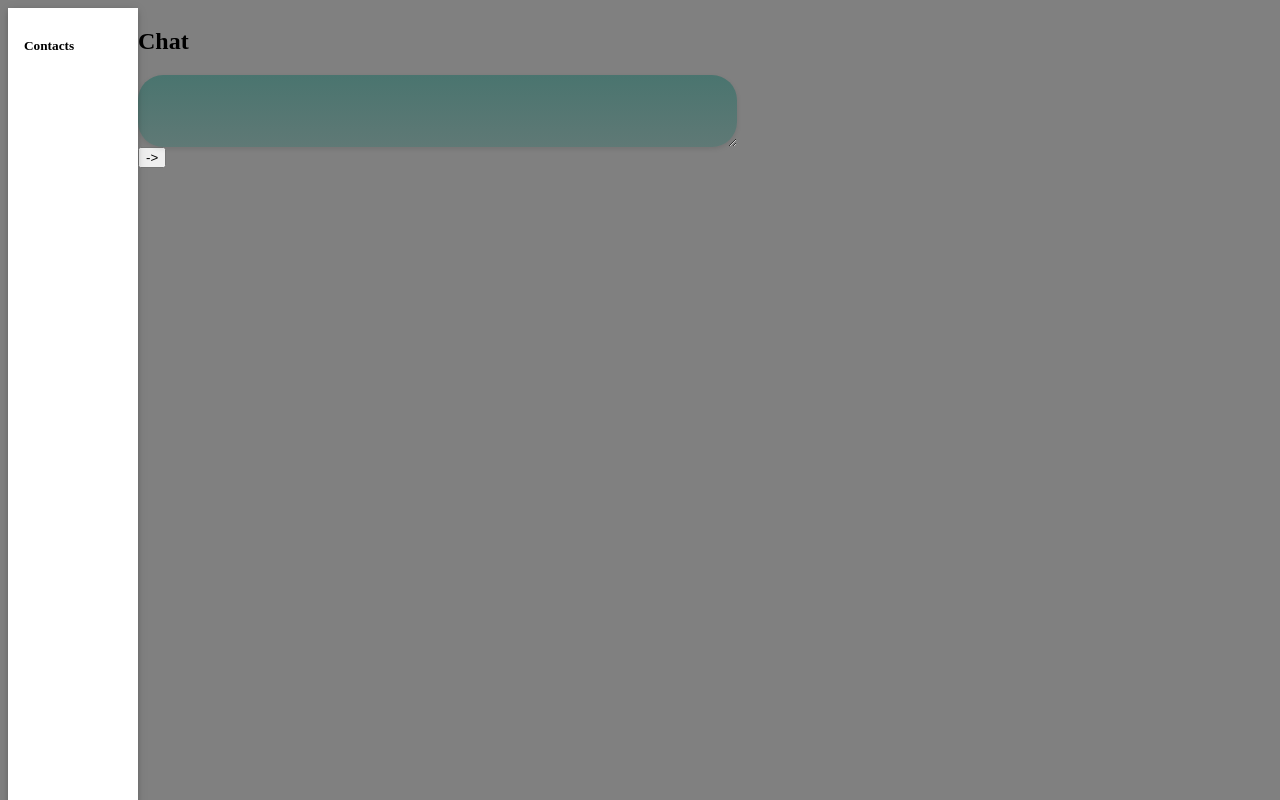
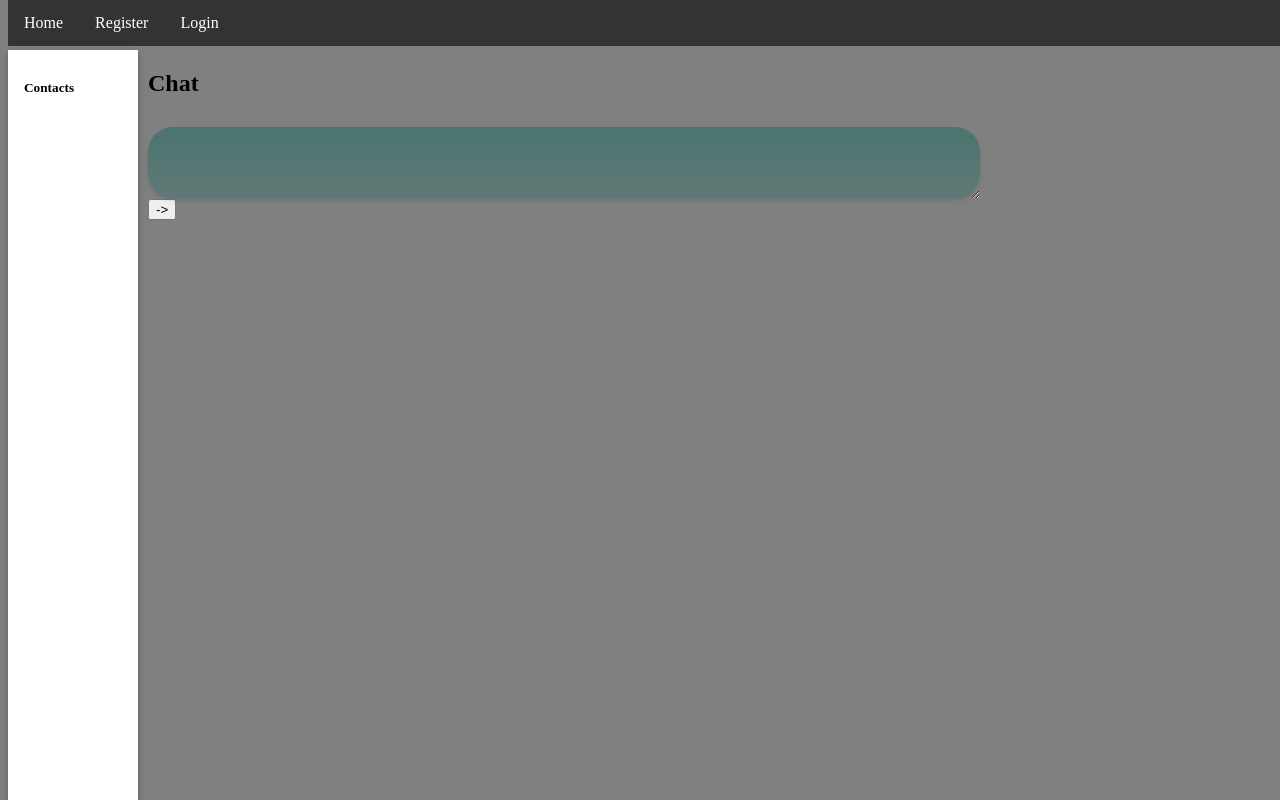
Before and after one commit to eighty2fifty1/CMSC-495-Final-Project, a Flask app: template templates/index.html in a window 1280 px wide. Run offline with Flask 3, Linux system fonts and the light colour scheme; the template is opened without the code that fills it, so the values that code supplies are empty; some libraries are stand-ins or nearby versions.

Commit message:
front end styling and online user indication

```diff
--- a/static/css/style2.css
+++ b/static/css/style2.css
@@ -10,21 +10,40 @@
   border: .5em;
   border-radius: 25px;
   box-shadow: 0 2px 5px rgba(0, 0, 0, 0.1);
+  clear: both;
 }
+
+
 .incoming {
-
+  float: left;
 }
 
 .outgoing {
-    left: 200px;
+float: right;
 }
 
-  .chat{
+.chat {
   overflow: auto;
+  margin-left: 10px;
+  margin-right: 10px;
 }
 
-.background{
+.background {
   background-color: gray;
+}
+
+.status-circle {
+  position: relative;
+  top: 50%;
+  left: 8px;
+  /*transform: translateY(-50%);*/
+  width: 10px;
+  height: 10px;
+  border-radius: 50%;
+  background-color: red;
+  /* Online color */
+  display: none;
+  /* Initially hide */
 }
 
 .dot {
@@ -35,13 +54,24 @@
   display: inline-block;
 }
 
+.msg,
+.send-button {
+  display: inline-block;
+  vertical-align: top;
+}
+
+.send-button {
+  margin-left: 10px;
+}
+
 .textarea {
   display: block;
-    width: 50%;
+  width: 100%;
   overflow: hidden;
   resize: vertical;
   min-height: 40px;
   line-height: 20px;
+  margin-left: 10px;
 }
 
 .w3-sidebar {
@@ -77,6 +107,12 @@
   color: #fff !important;
   background-color: #f44336 !important
 }
+
+.highlighted-blue {
+  color: #fff !important;
+  background-color: #575cac !important
+}
+
 .w3-card {
   box-shadow: 0 2px 5px 0 rgba(0, 0, 0, 0.16), 0 2px 10px 0 rgba(0, 0, 0, 0.12)
 }
@@ -113,4 +149,35 @@
   padding: 8px 16px !important
 }
 
-  .w3-container{}
+.w3-container {}
+
+/* Style for the navigation bar container */
+.navbar {
+  position: fixed;
+  /* Fixed positioning */
+  top: 0;
+  /* Align to the top of the viewport */
+  width: 100%;
+  /* Full width */
+  background-color: #333;
+  /* Background color of the navbar */
+  overflow: hidden;
+  /* Ensure content does not overflow */
+  z-index: 1000;
+  /* Ensure it's above other elements */
+}
+
+.navbar a {
+  float: left;
+  /* Float the links to create a horizontal layout */
+  display: block;
+  /* Display links as block elements */
+  color: white;
+  /* Text color of the links */
+  text-align: center;
+  /* Center-align text within the links */
+  padding: 14px 16px;
+  /* Padding around each link */
+  text-decoration: none;
+  /* Remove default underline */
+}
--- a/static/js/index.js
+++ b/static/js/index.js
@@ -13,7 +13,11 @@ socket.on('connect', function () {
   console.log('Websocket connected!');
 });
 
-socket.on('message', function(message){ incomingMsg(message)});
+socket.on('message', function (message) { incomingMsg(message) });
+
+socket.on('contact_status_changed', function (contact_status_changed) {
+  updateContactStatus(contact_status_changed)
+});
 
 function incomingMsg(msg) {
   const msgBox = document.createElement("li");
@@ -61,7 +65,7 @@ function assignListener(contact) {
     }
     tablinks = document.getElementsByClassName("tablink");
     for (i = 0; i < tablinks.length; i++) {
-      tablinks[i].className = tablinks[i].className.replace(" w3-red", "");
+      tablinks[i].className = tablinks[i].className.replace(" highlighted-blue", "");
     }
     //code to show chat
     //
@@ -71,8 +75,28 @@ function assignListener(contact) {
     })
     console.log(contact.name);
     activeContact = contact.name;
-    evt.currentTarget.className += " w3-red";
+    evt.currentTarget.className += " highlighted-blue";
   }
+}
+
+//adds a contact button. runs for each contact in contact list. also should run when a new contact is added
+function setupContact(contact) {
+  const userButton = document.createElement("button");
+
+  const dot = document.createElement('span');
+  dot.className = 'status-circle';
+  dot.style.backgroundColor = contact.online ? 'green' : 'red'; // Set color based on online status
+  dot.style.display = 'inline-block'; // Show the dot
+
+  userButton.className += "w3-bar-item";
+  userButton.classList.add("w3-button");
+  userButton.classList.add("tablink");
+  console.log(userButton.className);
+  userButton.addEventListener("click", assignListener(contact))  //fixed
+  //userButton.innerHTML = '<span class="dot"></span>';
+  userButton.textContent = contact.name;
+  userButton.appendChild(dot);
+  document.getElementById("sidebar").appendChild(userButton);
 }
 
 //helper function to convert time stamp
@@ -114,15 +138,7 @@ async function fetchDummyChat() {
       console.log(users.contacts[0].name);
       tablinks = document.getElementsByClassName("tablink");
       users.contacts.forEach(contact => {
-        const userButton = document.createElement("button");
-        userButton.className += "w3-bar-item";
-        userButton.classList.add("w3-button");
-        userButton.classList.add("tablink");
-        console.log(userButton.className);
-        userButton.addEventListener("click", assignListener(contact))  //fixed
-        userButton.innerHTML = '<span class="dot"></span>';
-        userButton.textContent = contact.name;
-        document.getElementById("sidebar").appendChild(userButton);
+        setupContact(contact);
       })
       // Display the name on the page
     })
--- a/templates/index.html
+++ b/templates/index.html
@@ -3,10 +3,25 @@
 <title>Chat</title>
 <meta name="viewport" content="width=device-width, initial-scale=1">
 <link rel="stylesheet" href="../static/css/style2.css">
+
 <body class="background" onload="fetchDummyChat()">
   <!-- Include Socket.IO client-side library -->
   <script src="https://cdnjs.cloudflare.com/ajax/libs/socket.io/4.0.0/socket.io.js"></script>
   <script src="../static/js/index.js"></script>
+  <nav class="navbar navbar-expand-lg navbar-dark bg-dark">
+    <!-- Navigation links -->
+    <a class="nav-link" href="/">Home</a>
+    <a class="nav-link" href="/register">Register</a>
+    <a class="nav-link" href="/login">Login</a>
+    <!-- Add logout link -->
+    {% if current_user.is_authenticated %}
+
+    <a class="nav-link" href="/logout">Logout</a>
+
+    {% endif %}
+    </ul>
+  </nav>
+  <div class="container" style="margin-top: 50px;">
     <div id="sidebar" class="w3-sidebar w3-bar-block w3-light-grey w3-card" style="width:130px">
       <h5 class="w3-bar-item">Contacts</h5>
     </div>
@@ -19,10 +34,12 @@
         </ul>
       </div>
 
-  <span class="textarea send-box msg" role="textbox" id="send-box" contenteditable></span>
-  <button onclick="sendMessage()">-></button>
+      <span class="msg textarea send-box" role="textbox" id="send-box" style="margin-top: 10px;" contenteditable></span>
+      <button class="send-button" onclick="sendMessage()">-></button>
 
     </div>
+  </div>
+</body>
 
-</body>
+
 </html>
```
Also changed, not shown: instance/chat.db. Lines whose indentation alone changed are shown as unchanged.
